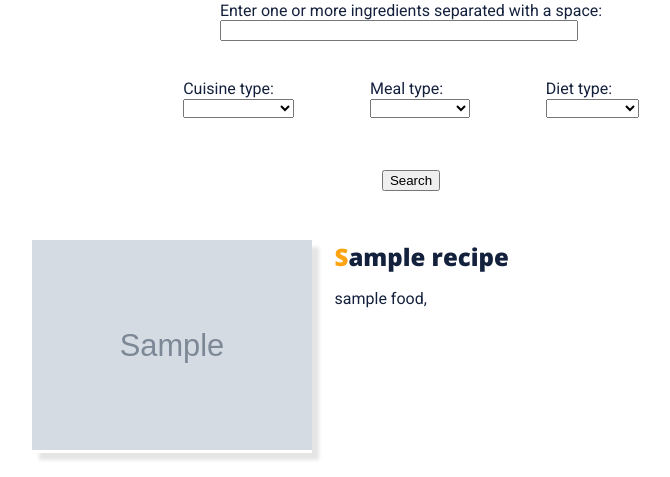
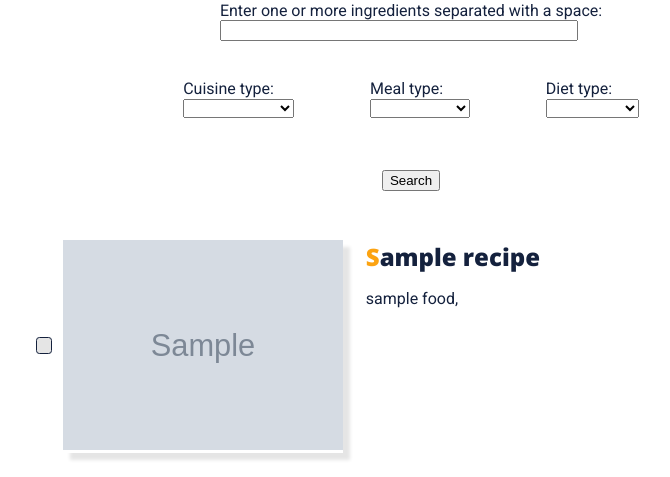
Before and after one commit to urszkam/RecipeSearch, a Flask app: template templates/index.html in a window 1280 px wide. Shown: the part 323-800 px from the top of the page, without its empty margins (229-899 px from the left). Run offline with Flask 2, Linux system fonts and the light colour scheme; the template is opened without the code that fills it: most values are stand-ins (such as "Sample title", 1, 10 or a date in 2020); grey boxes marked "Sample" are stand-in pictures.

Commit message:
feat: add checkboxes

```diff
--- a/static/style.css
+++ b/static/style.css
@@ -55,6 +55,44 @@ article{
     flex-flow  : row;
 }
 
+/* customize checkbox */
+.checkbox {
+    margin-right: 1%;
+    align-self: center;
+}
+
+input[type="checkbox"] {
+  appearance: none;
+  background-color: #E5E5E5;
+  width: 1.25em;
+  height: 1.25em;
+  border: 0.025em solid #14213D;
+  border-radius: 0.25em;
+  transform: translateY(-0.075em);
+  display: grid;
+  place-content: center;
+}
+
+input[type="checkbox"]::before {
+  content: "";
+  width: 0.8em;
+  height: 0.8em;
+  transform: scale(0);
+  transition: 120ms transform ease-in-out;
+  box-shadow: inset 1em 1em #14213D;
+  transform-origin: bottom left;
+  clip-path: polygon(14% 44%, 0 65%, 50% 100%, 100% 16%, 80% 0%, 43% 62%);
+}
+
+input[type="checkbox"]:checked::before {
+  transform: scale(1);
+}
+
+input[type="checkbox"]:focus {
+  outline: max(3px, 0.3em) solid #E5E5E5;
+  outline-offset: max(3px, 0.3em);
+}
+
 .recipe-image {
     margin-right: 3%;
     zoom: 70%;
--- a/templates/index.html
+++ b/templates/index.html
@@ -72,6 +72,7 @@
         <article>
             {% for recipe in list_of_recipes %}
                 <div class="flexbox-results">
+                    <div class="checkbox"><input type="checkbox" id="save_in_file" name="save_in_file"></div>
                         <div class="recipe-image">
                             <img src={{recipe.image}} alt="recipe image" class="recipe">
                         </div>
@@ -80,7 +81,7 @@
                             <div class="ingr"><p>{% for ingredient in recipe.ingredients %} {{ingredient.food}}, {% endfor %}</p></div>
                         </div>
                 </div>
-                {% endfor %}
+            {% endfor %}
         </article>
     </body>
 </html>
```
